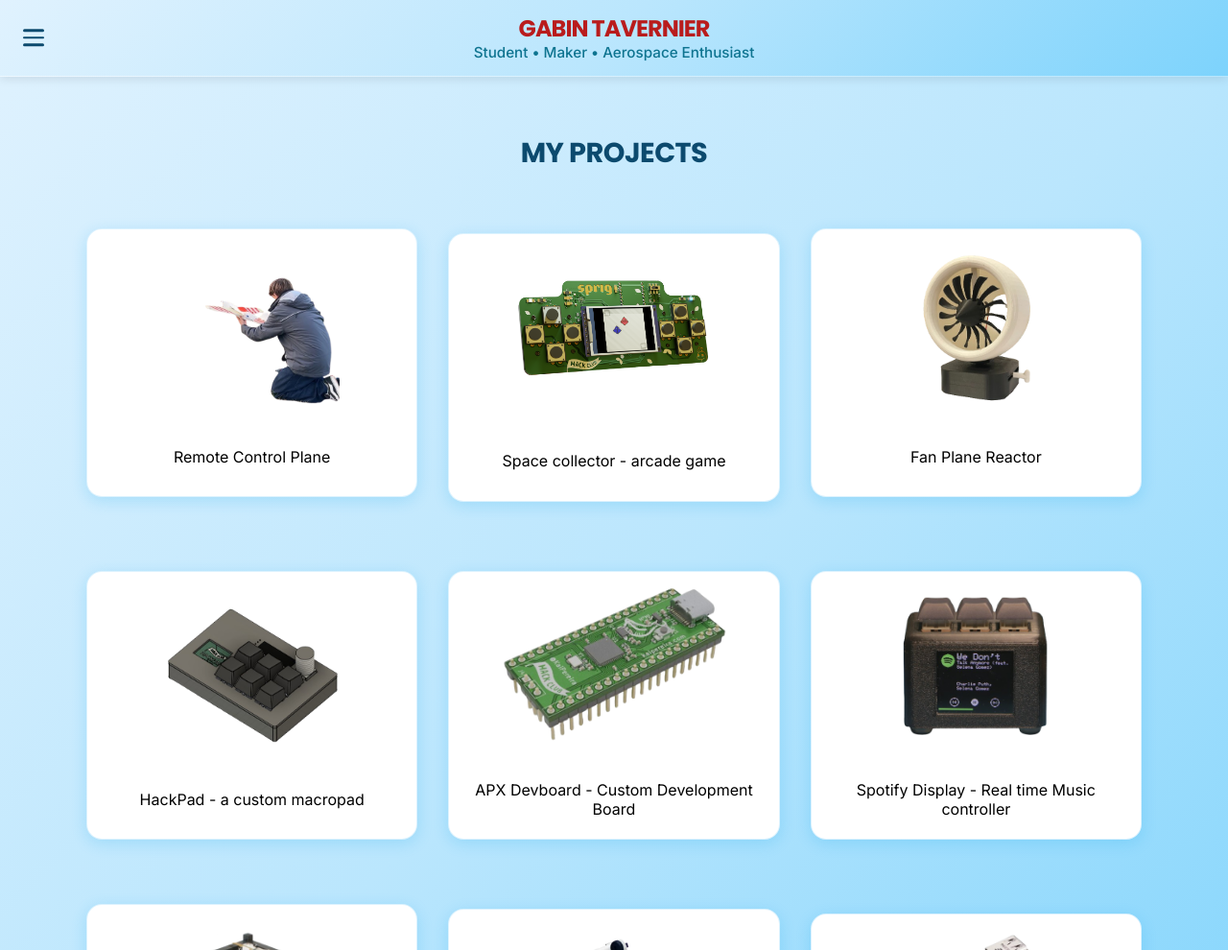
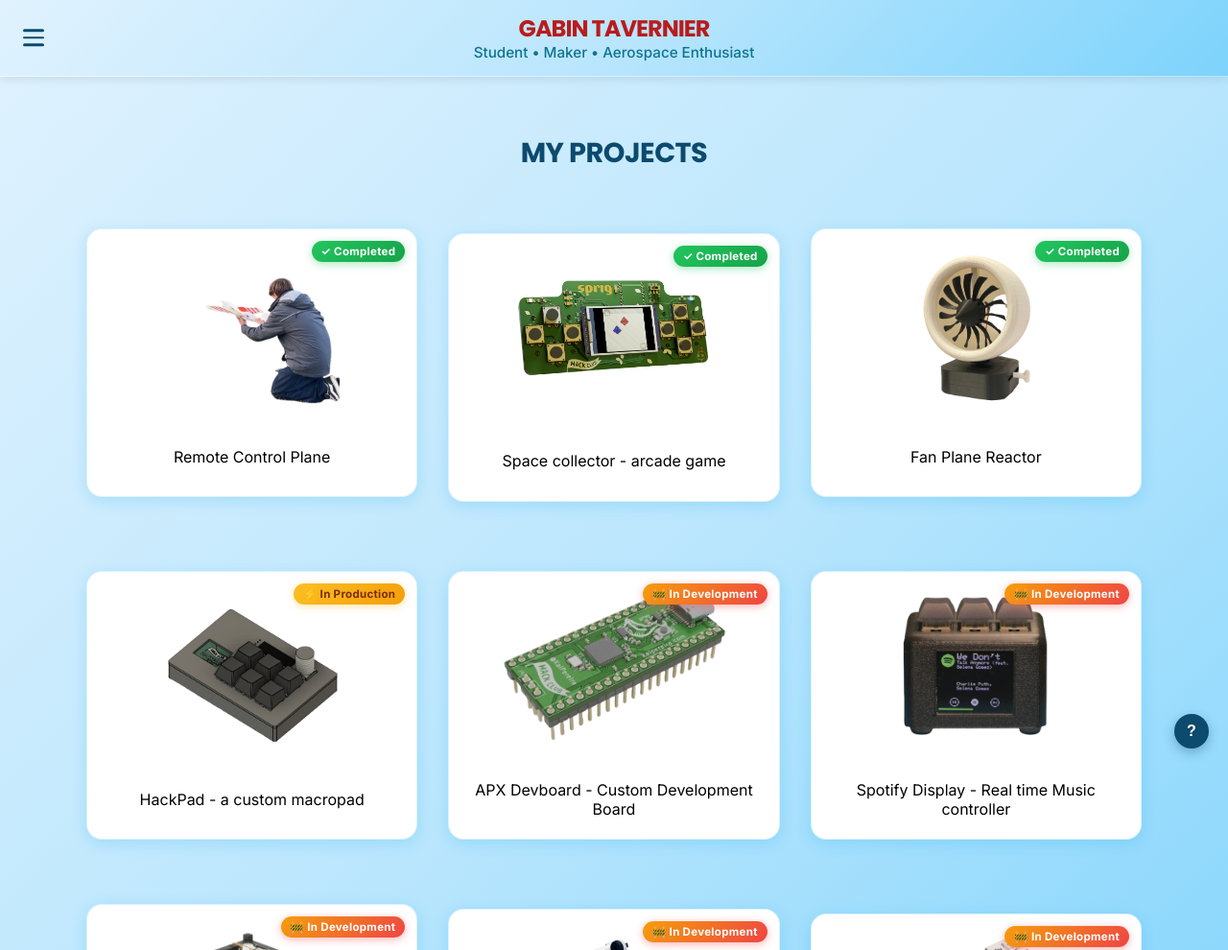
Before and after one commit to Gabouin/RESOLUTION_PERSONAL_WEBSITE, a plain HTML site: page index.html in a window 1280 px wide. Shown: the top 990 px of the page at 96% size. Drawn offline with Linux system fonts and the light colour scheme.

Commit message:
Add files via upload

```diff
--- a/index.html
+++ b/index.html
@@ -27,38 +27,47 @@
         <h2 id="projects"> <div>MY PROJECTS</div> </h1>
         <div class="projects-grid">
             <div class="project">
-                <img src="./gabin rc plane.png" alt="RC Plane Project" width="400" height="200" />
+                <span class="done-badge">✓ Completed</span>
+                <img src="./gabin rc plane.png" alt="RC Plane Project" width="200" height="200" />
                 <p>Remote Control Plane</p>
             </div>
             <div class="project space-collector">
+                <span class="done-badge">✓ Completed</span>
                 <img src="sprig.png" alt="space collector game" width="300" height="200" />
                 <p>Space collector - arcade game</p>
             </div>
             <div class="project">
+                <span class="done-badge">✓ Completed</span>
                 <img src="fan plane reactor.png" alt="Fan Plane Reactor" width="200" height="200" />
                 <p>Fan Plane Reactor</p>
             </div>
             <div class="project hackpad">
+                <span class="prod-badge">⚡ In Production</span>
                 <img src="hackpad.png" alt="HackPad - a custom macropad" width="230" height="160" />
                 <p>HackPad - a custom macropad</p>
             </div>
             <div class="project devboard">
+                <span class="wip-badge">🚧 In Development</span>
                 <img src="devboard.png" alt="devboard" width="220" height="150" />
                 <p>APX Devboard - Custom Development Board</p>
             </div>
             <div class="project display">
+                <span class="wip-badge">🚧 In Development</span>
                 <img src="display.png" alt="spotify display" width="250" height="160" />
                 <p>Spotify Display - Real time Music controller</p>
             </div>
             <div class="project cubesat">
+                <span class="wip-badge">🚧 In Development</span>
                 <img src="cubesat.png" alt="CubeSat Project" width="270" height="270" />
                 <p>CubeSat Project</p>
             </div>
             <div class="project robotic-arm">
+                <span class="wip-badge">🚧 In Development</span>
                 <img src="arm.png" alt="robotic arm" width="200" height="200" />
                 <p>AI enhanced Robotic Arm</p>
             </div>
             <div class="project raspapi">
+                <span class="wip-badge">🚧 In Development</span>
                 <img src="raspapi.png" alt="RaspAPI" width="200" height="200" />
                 <p>Launch Watch API</p>
             </div>
@@ -74,9 +83,13 @@
             </div>
         </div>
 
-
-
-
+        <!-- Légende des badges -->
+        <button id="legend-btn" aria-label="Légende des badges">?</button>
+        <div id="legend-popup">
+            <p><span class="done-badge">✓ Completed</span> Finished / Shipped project</p>
+            <p><span class="prod-badge">⚡ In Production</span> Waiting for project parts</p>
+            <p><span class="wip-badge">🚧 In Development</span> Project at the design stage</p>
+        </div>
 
        <script src="script.js" defer></script>
     </body>
--- a/main.css
+++ b/main.css
@@ -4,6 +4,69 @@
 html {
     margin: 0;
     padding: 0;
+}
+
+/* Legend button */
+#legend-btn {
+    position: fixed;
+    bottom: 20px;
+    right: 20px;
+    width: 36px;
+    height: 36px;
+    border-radius: 50%;
+    background: #0C4A6E;
+    color: #fff;
+    font-size: 1rem;
+    font-weight: 700;
+    border: none;
+    cursor: pointer;
+    box-shadow: 0 4px 12px rgba(12, 74, 110, 0.35);
+    z-index: 100;
+    transition: background 0.2s;
+}
+
+#legend-btn:hover {
+    background: #0284C7;
+}
+
+#legend-popup {
+    display: none;
+    position: fixed;
+    bottom: 66px;
+    right: 20px;
+    background: #fff;
+    border-radius: 12px;
+    box-shadow: 0 8px 24px rgba(0,0,0,0.15);
+    padding: 14px 18px;
+    z-index: 100;
+    text-align: left;
+    min-width: 230px;
+    border: 1px solid rgba(186, 230, 253, 0.6);
+}
+
+#legend-popup.open {
+    display: block;
+}
+
+#legend-popup p {
+    margin: 6px 0;
+    display: flex;
+    align-items: center;
+    gap: 10px;
+    color: #0C4A6E;
+    font-size: 0.88rem;
+    font-weight: 500;
+}
+
+#legend-popup .done-badge,
+#legend-popup .prod-badge,
+#legend-popup .wip-badge,
+#modal-body .done-badge,
+#modal-body .prod-badge,
+#modal-body .wip-badge {
+    position: static;
+    box-shadow: none;
+    flex-shrink: 0;
 }
 
 body {
@@ -280,12 +343,58 @@ ul {
     cursor: pointer;
     border: 1px solid rgba(186, 230, 253, 0.5);
     box-sizing: border-box;
+    position: relative;
 }
 
 .project:hover {
     transform: translateY(-6px);
     box-shadow: 0 12px 32px rgba(14, 165, 233, 0.3);
     border-color: rgba(56, 189, 248, 0.8);
+}
+
+.wip-badge {
+    position: absolute;
+    top: 12px;
+    right: 12px;
+    background: linear-gradient(135deg, #F59E0B, #EF4444);
+    color: #FFFFFF;
+    font-size: 0.72rem;
+    font-weight: 700;
+    padding: 4px 10px;
+    border-radius: 20px;
+    letter-spacing: 0.3px;
+    box-shadow: 0 2px 8px rgba(239, 68, 68, 0.4);
+    pointer-events: none;
+}
+
+.done-badge {
+    position: absolute;
+    top: 12px;
+    right: 12px;
+    background: linear-gradient(135deg, #22C55E, #16A34A);
+    color: #FFFFFF;
+    font-size: 0.72rem;
+    font-weight: 700;
+    padding: 4px 10px;
+    border-radius: 20px;
+    letter-spacing: 0.3px;
+    box-shadow: 0 2px 8px rgba(34, 197, 94, 0.4);
+    pointer-events: none;
+}
+
+.prod-badge {
+    position: absolute;
+    top: 12px;
+    right: 12px;
+    background: linear-gradient(135deg, #FBBF24, #F59E0B);
+    color: #7C2D00;
+    font-size: 0.72rem;
+    font-weight: 700;
+    padding: 4px 10px;
+    border-radius: 20px;
+    letter-spacing: 0.3px;
+    box-shadow: 0 2px 8px rgba(251, 191, 36, 0.4);
+    pointer-events: none;
 }
 
 .project img {
--- a/script.js
+++ b/script.js
@@ -22,7 +22,9 @@ window.addEventListener('DOMContentLoaded', () => {
       project.style.cursor = 'pointer';
       project.addEventListener('click', () => {
         if (projectContents[idx]) {
-          modalBody.innerHTML = projectContents[idx];
+          const badge = project.querySelector('.done-badge, .prod-badge, .wip-badge');
+          const badgeHTML = badge ? `<div style="margin-bottom:12px">${badge.outerHTML}</div>` : '';
+          modalBody.innerHTML = badgeHTML + projectContents[idx];
           modalBg.style.display = 'flex';
           document.body.style.overflow = 'hidden';
         }
@@ -60,4 +62,20 @@ window.addEventListener('DOMContentLoaded', () => {
       }
     });
   }
+
+  // Legend popup
+  const legendBtn = document.getElementById('legend-btn');
+  const legendPopup = document.getElementById('legend-popup');
+
+  if (legendBtn && legendPopup) {
+    legendBtn.addEventListener('click', (e) => {
+      e.stopPropagation();
+      legendPopup.classList.toggle('open');
+    });
+    document.addEventListener('click', (e) => {
+      if (!legendPopup.contains(e.target) && e.target !== legendBtn) {
+        legendPopup.classList.remove('open');
+      }
+    });
+  }
 });
```
